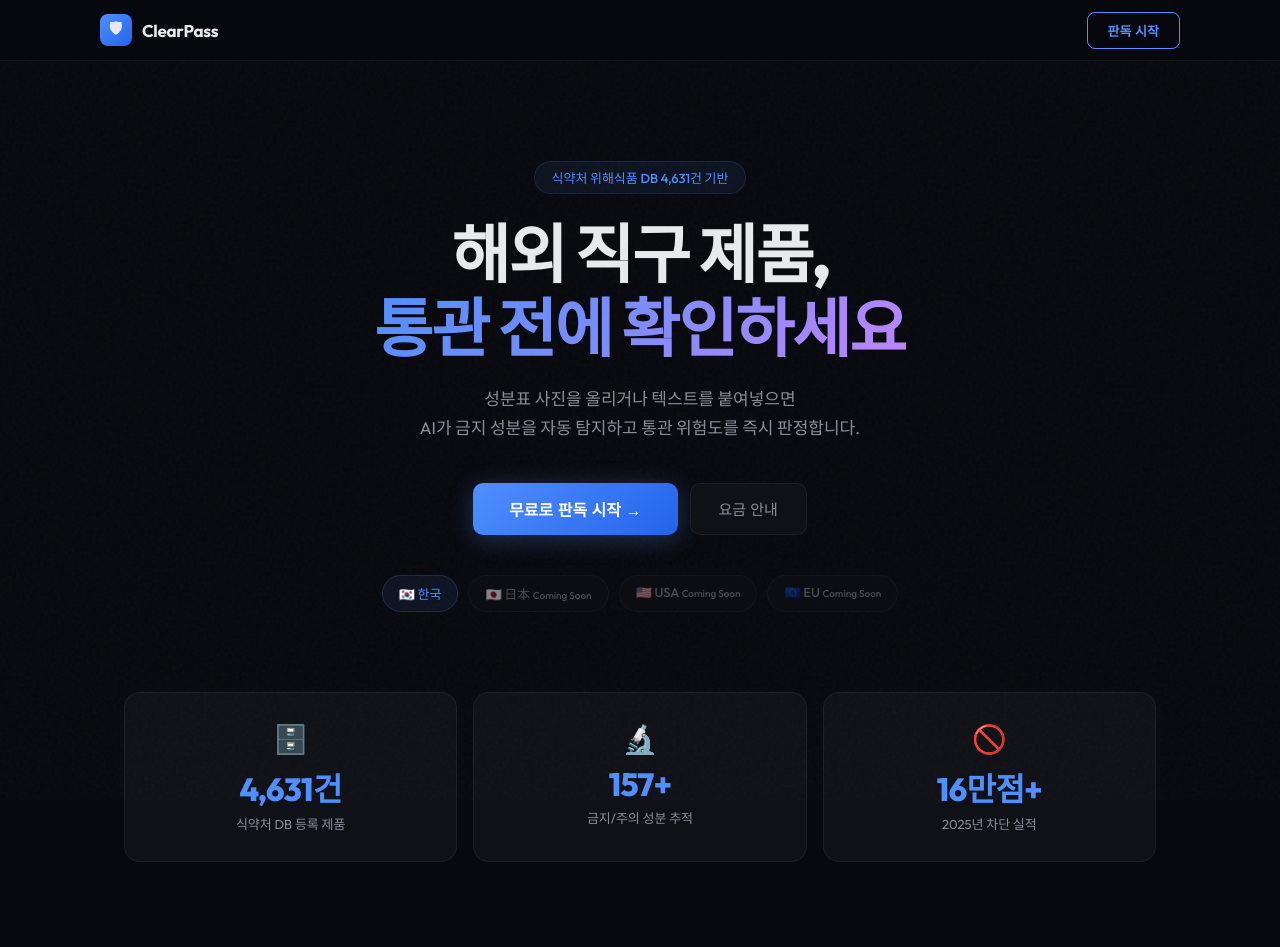
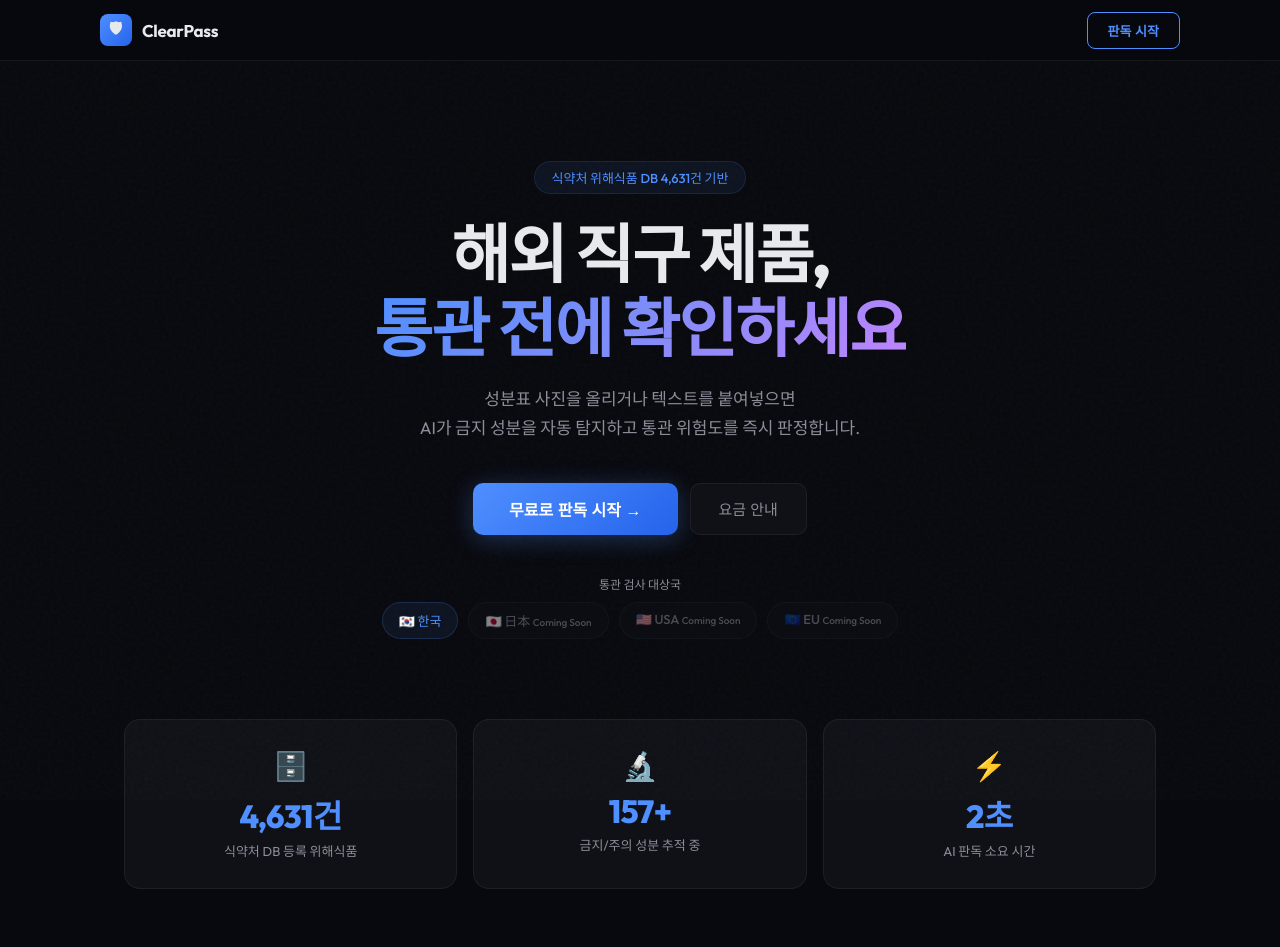
Before and after one commit to natrox40-cloud/clearpass, a Next.js app: page / in a window 1280 px wide. Shown: the top 947 px of the page. Built offline with nearby package versions, Linux system fonts and the light colour scheme.

Commit message:
Update ClearPass.js

```diff
--- a/app/ClearPass.js
+++ b/app/ClearPass.js
@@ -298,21 +298,24 @@ Rules:
             요금 안내
           </button>
         </div>
-        <div className="fade-up fade-up-4" style={{ display:"flex", gap:10, justifyContent:"center", marginTop:40 }}>
+        <div className="fade-up fade-up-4" style={{ marginTop:40, textAlign:"center" }}>
+          <p style={{ fontSize:12, color:"var(--text2)", marginBottom:10, fontWeight:500 }}>통관 검사 대상국</p>
+          <div style={{ display:"flex", gap:10, justifyContent:"center" }}>
           {countries.map(c => (
             <div key={c.code} style={{ padding:"8px 16px", borderRadius:20, background: c.active ? "rgba(79,143,255,0.08)" : "var(--surface)", border:`1px solid ${c.active ? "rgba(79,143,255,0.2)" : "var(--border)"}`, fontSize:13, fontWeight:500, color: c.active ? "var(--accent)" : "var(--text2)", opacity: c.active ? 1 : 0.5 }}>
               {c.flag} {c.name} {!c.active && <span style={{fontSize:10}}>Coming Soon</span>}
             </div>
           ))}
+          </div>
         </div>
       </section>
 
       <section style={{ maxWidth:1080, margin:"0 auto", padding:"0 24px 80px" }}>
         <div style={{ display:"grid", gridTemplateColumns:"repeat(auto-fit, minmax(200px, 1fr))", gap:16 }}>
           {[
-            { n: 4631, s: "건", label: "식약처 DB 등록 제품", icon: "🗄️" },
-            { n: 157, s: "+", label: "금지/주의 성분 추적", icon: "🔬" },
-            { n: 16, s: "만점+", label: "2025년 차단 실적", icon: "🚫" },
+            { n: 4631, s: "건", label: "식약처 DB 등록 위해식품", icon: "🗄️" },
+            { n: 157, s: "+", label: "금지/주의 성분 추적 중", icon: "🔬" },
+            { n: 2, s: "초", label: "AI 판독 소요 시간", icon: "⚡" },
           ].map((s, i) => (
             <div key={i} style={{ padding:28, borderRadius:16, background:"var(--surface)", border:"1px solid var(--border)", textAlign:"center" }}>
               <div style={{ fontSize:28, marginBottom:8 }}>{s.icon}</div>
@@ -406,7 +409,8 @@ Rules:
             <div style={{ width:32, height:32, borderRadius:8, background:"linear-gradient(135deg, #4F8FFF, #2563EB)", display:"flex", alignItems:"center", justifyContent:"center", fontSize:16 }}>🛡</div>
             <span style={{ fontSize:17, fontWeight:700 }}>ClearPass</span>
           </button>
-          <div style={{ display:"flex", gap:6 }}>
+          <div style={{ display:"flex", alignItems:"center", gap:6 }}>
+            <span style={{ fontSize:11, color:"var(--text2)", fontWeight:500 }}>수입국:</span>
             {countries.map(c => (
               <button key={c.code} onClick={() => c.active && setCountry(c.code)} style={{
                 padding:"6px 12px", borderRadius:6, border:`1px solid ${country === c.code ? "var(--accent)" : "var(--border)"}`,
```
